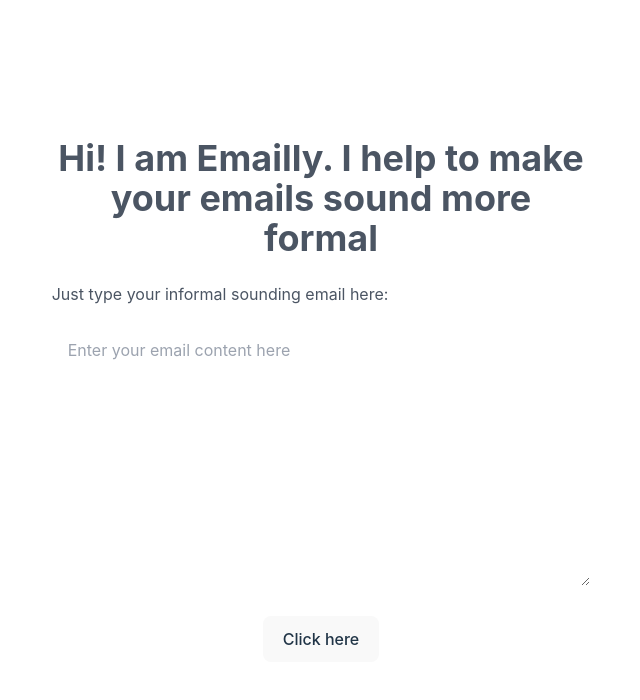
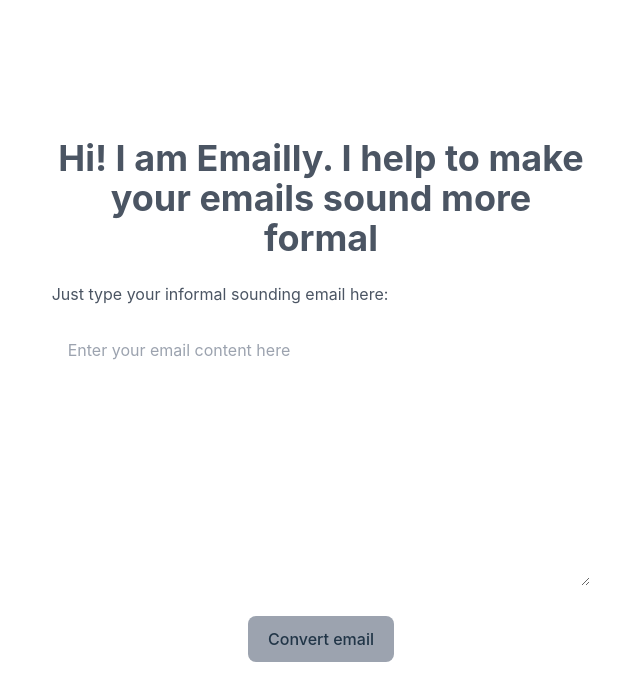
Before and after one commit to gabriellegtw/emailly, a React (Vite) app: page / in a window 1280 px wide. Shown: the top 700 px of the page, without its empty margins (319-959 px from the left). Built offline with nearby package versions, Linux system fonts and the light colour scheme.

Commit message:
Add content states

```diff
--- a/package.json
+++ b/package.json
@@ -11,6 +11,7 @@
   },
   "dependencies": {
     "@types/react-router-dom": "^5.3.3",
+    "bard-api-node": "^2.1.0",
     "react": "^18.3.1",
     "react-dom": "^18.3.1",
     "react-router-dom": "^7.1.1"
--- a/src/pages/Home.tsx
+++ b/src/pages/Home.tsx
@@ -1,4 +1,14 @@
+import { useState } from "react";
+
 function Home() {
+    const [content, setContent] = useState("");
+    const [display, setDisplay] = useState("");
+
+    const handleClick = () => {
+      // Set display to current content
+      setDisplay(content);
+    };
+
     return (
       // No need for full-page wrapper - that's in App.tsx
       <div className="space-y-6 w-[90%] md:w-[70%] lg:w-[50%] mx-auto">
@@ -12,10 +22,32 @@ function Home() {
         <textarea
         className="w-full h-64 px-4 py-2 rounded-md text-white focus:ring-0 border-none"
         placeholder="Enter your email content here"
+        // e is an event object
+        onChange={(e) => setContent(e.target.value)}
+        // We need the below because onChange handler causes a re-render
+        // Meaning to say that React will not know of the true value of content
+        // The textbox will still show the content but that is managed by the DOM
+        value={content}
         />
-        <button className="text-left">
-          Click here
+        {/* ${} is an embedded expression. Anything inside is treated as a javascript expression.
+        When you use embedded expression, use `` */}
+        <button className={`text-left ${content ? 'bg-black-500 hover:bg-black-700' : 'bg-gray-400 cursor-not-allowed'}`} onClick={handleClick}>
+          Convert email
         </button>
+
+        {display && (
+        // When you return an element, there should only be one container
+        // So when you have 2 dives, you have to wrap it in a fragment
+        <>
+        <div className="w-full">
+          <p className="text-left text-gray-600">This is the formalised email:</p>
+        </div>
+        <div className="w-full bg-white p-4 rounded-md shadow-md">
+          {/* whitespace pre wrap maintains the formatting of the content */}
+          <p className="text-left text-gray-600 whitespace-pre-wrap">{display}</p>
+        </div>
+        </>
+        )}
       </div>
     )
   }
```
Also changed, not shown: src/api/server.js (added), 1 other file (tests, documents, lock files or other folders).
